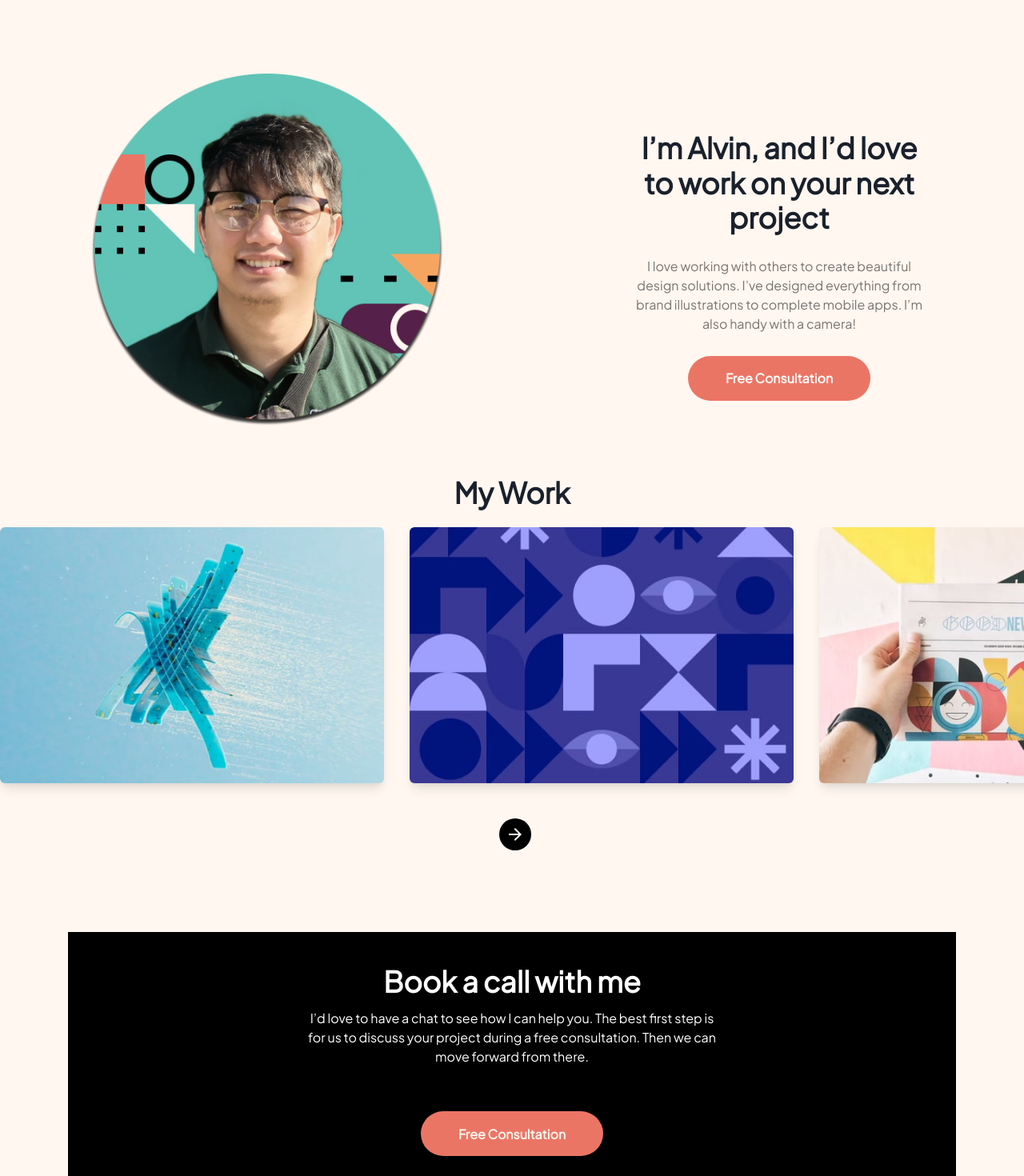
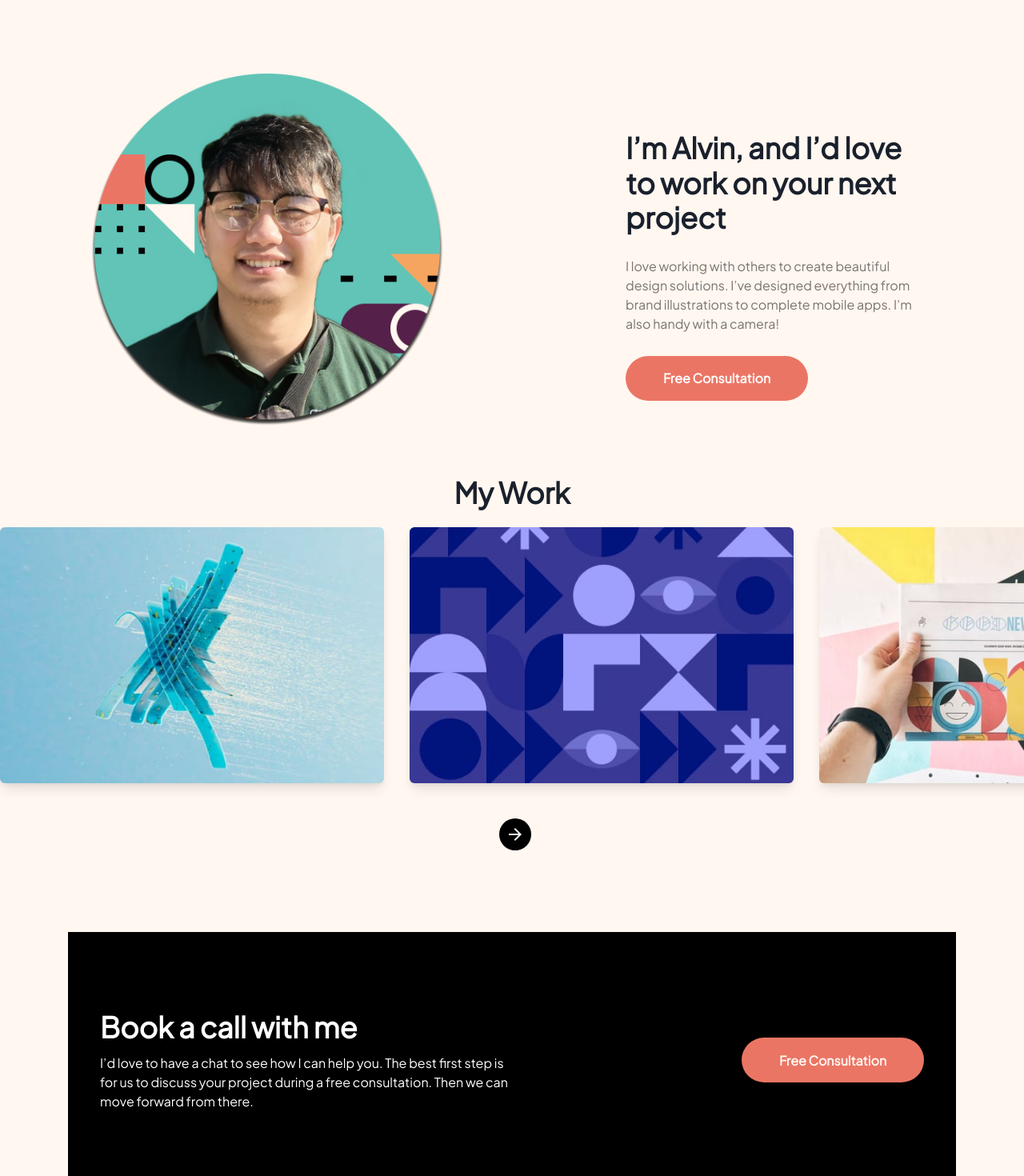
Before and after one commit to alvinrumbaoa/Single-Page-Portfolio-Challenge, a Next.js app in the folder frontend/: page / in a window 1280 px wide. Shown: the part 740-2210 px from the top of the page at 80% size. Built offline with nearby package versions, Linux system fonts and the light colour scheme.

Commit message:
commit complete changes

```diff
--- a/frontend/pages/index.js
+++ b/frontend/pages/index.js
@@ -53,9 +53,9 @@ export default function Home() {
             <MotionFlex whileHover={{ scale: 1.1}}  whileTap={{ scale: 0.9 }} >
                <Image  justify={{sm:"center"}} src="/images/alvin.png" h={{sm:"300",md:"400",lg:"440"}}  />
             </MotionFlex>
-            <Flex w={{sm:"100%",lg:"30%"}} display="flex" align={{sm:"center"}}justify="center" direction="column">
-              <Heading mt="10" textAlign={{sm:"center"}}fontStyle="bold">I’m Alvin, and I’d love to work on your next project</Heading>
-              <Text mt={7} textAlign={{sm:"center"}} color="#7A746E">I love working with others to create beautiful design solutions. I’ve designed everything from brand illustrations to complete mobile apps. I’m also handy with a camera!</Text>
+            <Flex w={{sm:"100%",lg:"30%"}} display="flex" align={{sm:"center", lg:"start"}}justify="center" direction="column">
+              <Heading mt="10" textAlign={{sm:"center", lg:"start"}}fontStyle="bold">I’m Alvin, and I’d love to work on your next project</Heading>
+              <Text mt={7} textAlign={{sm:"center", lg:"start"}} color="#7A746E">I love working with others to create beautiful design solutions. I’ve designed everything from brand illustrations to complete mobile apps. I’m also handy with a camera!</Text>
               <Button mt={7} p={6} w="228px" h="56px" borderRadius="30px" color="white" bg="#EB7565" _hover={{ bg: '#F6A560' }} >Free Consultation </Button>
             </Flex>
           </Flex>
@@ -101,10 +101,10 @@ export default function Home() {
                     <div />
                   )}
       	  </HStack>
-          <Flex mt={20} p={10} w={{sm:"500px", lg:"1110px" }} h="320px" display="flex" bg="#000000" justify="space-between" align="center" direction={{sm:"column"}}>
-            <Box align="center" w={{sm:"100%",lg:"50%"}}>
-              <Heading align={{sm:"center"}} color="white">Book a call with me</Heading>
-              <Text mt={3} align={{sm:"center"}} color="white" >I’d love to have a chat to see how I can help you. The best first step is for us to discuss your project during a free consultation. Then we can move forward from there.</Text>
+          <Flex mt={20} p={10} w={{sm:"500px", lg:"1110px" }} h="320px" display="flex" bg="#000000" justify="space-between" align="center" direction={{sm:"column",lg:"row"}}>
+            <Box align={{sm:"center"}} w={{sm:"100%",lg:"50%"}}>
+              <Heading align={{sm:"center",lg:"start"}} color="white">Book a call with me</Heading>
+              <Text mt={3} align={{sm:"center", lg:"start"}} color="white" >I’d love to have a chat to see how I can help you. The best first step is for us to discuss your project during a free consultation. Then we can move forward from there.</Text>
             </Box>
             <Button p={6} w="228px" h="56px" borderRadius="30px" bgColor="#EB7565" _hover={{bg:'#F6A560'}}color="#FFF7F0">Free Consultation</Button>
           </Flex>
```
